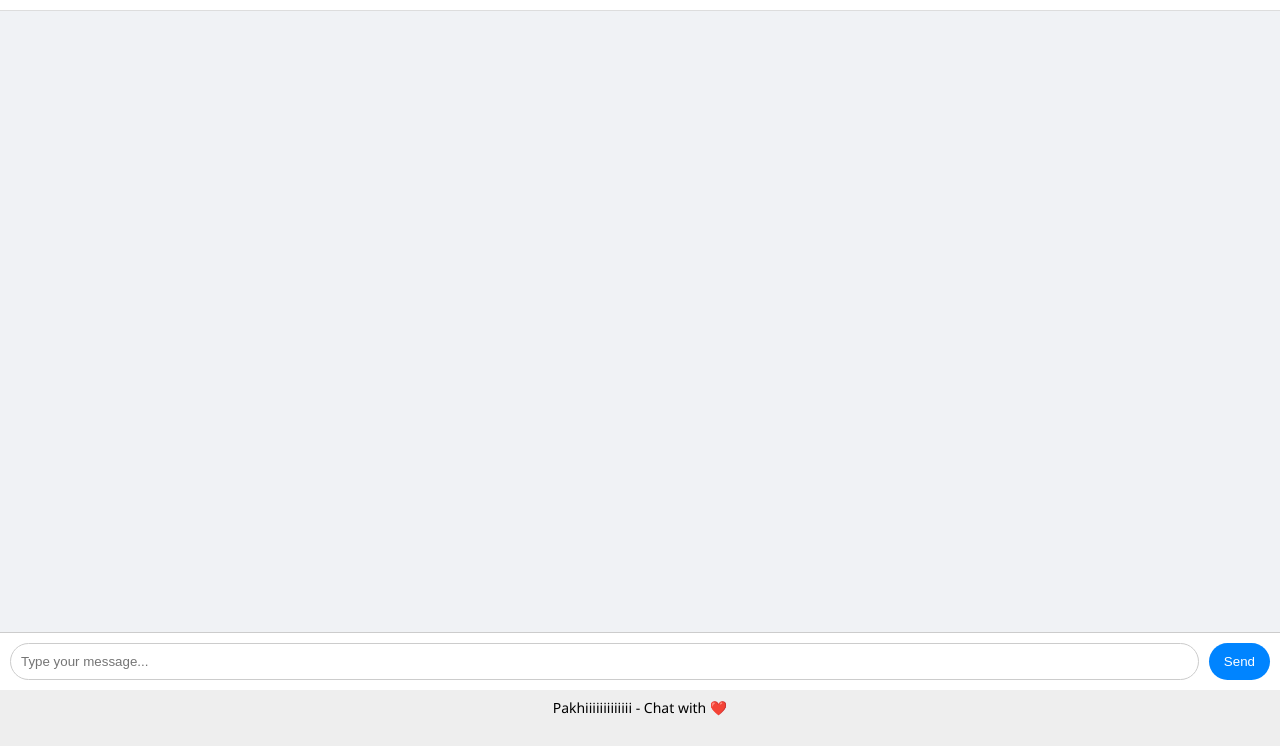
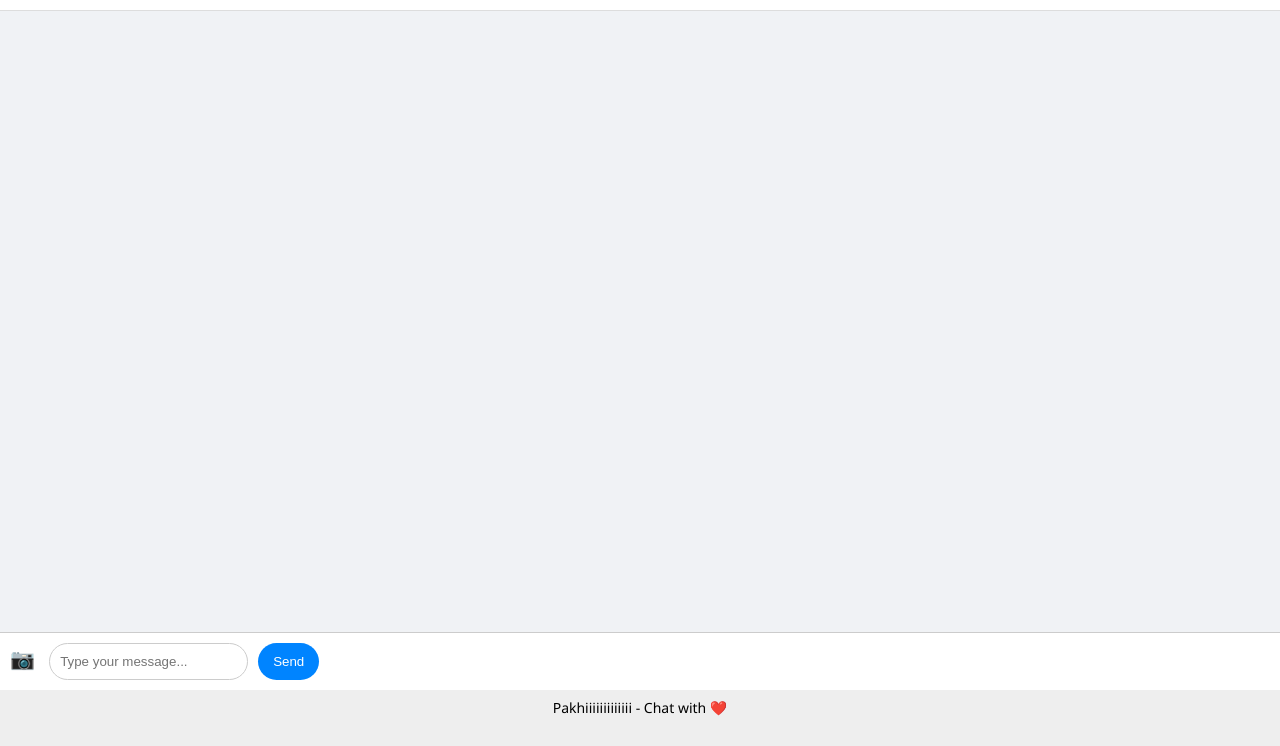
Before and after one commit to kamrul-nova-06/Pakhiiiiiiiiiiiii, a website: page public/index.html in a window 1280 px wide. Shown: the part 59-805 px from the top of the page. Drawn offline with nearby package versions, Linux system fonts and the light colour scheme; no server answers.

Commit message:
Update index.html

```diff
--- a/public/index.html
+++ b/public/index.html
@@ -20,6 +20,16 @@
       display: flex;
       align-items: center;
       justify-content: space-between;
+    }
+    .imgBtn {
+  font-size: 20px;
+  margin-right: 10px;
+  cursor: pointer;
+}
+.message img {
+  max-width: 200px;
+  margin-top: 5px;
+  border-radius: 8px;
     }
 
     header h1 {
@@ -136,13 +146,19 @@
     <div id="userBar"></div>
     <div id="messages"></div>
     <div id="chatInput">
-      <input id="msg" type="text" placeholder="Type your message..." autocomplete="off" />
+<form id="chatForm" onsubmit="return false">
+  <input type="file" id="imgInput" accept="image/*" hidden />
+  <label for="imgInput" class="imgBtn">📷</label>
+  <input type="text" id="msg" placeholder="Type your message..." />
+</form>
       <button onclick="sendMessage()">Send</button>
     </div>
   </div>
 
   <footer>
+
     Pakhiiiiiiiiiiiii - Chat with ❤️
+
   </footer>
 
   <script src="/socket.io/socket.io.js"></script>
```
